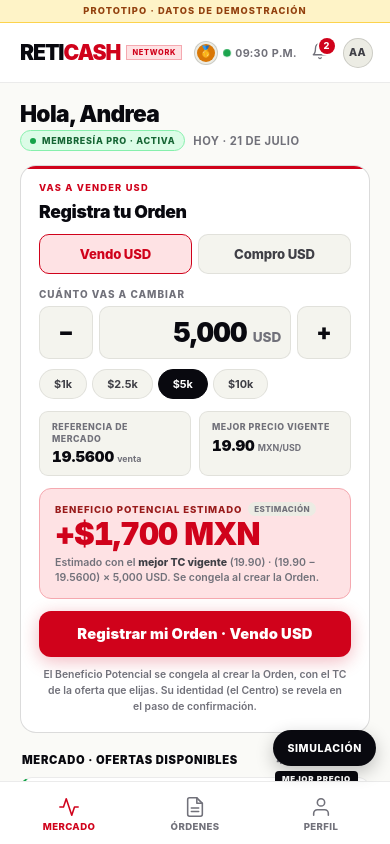
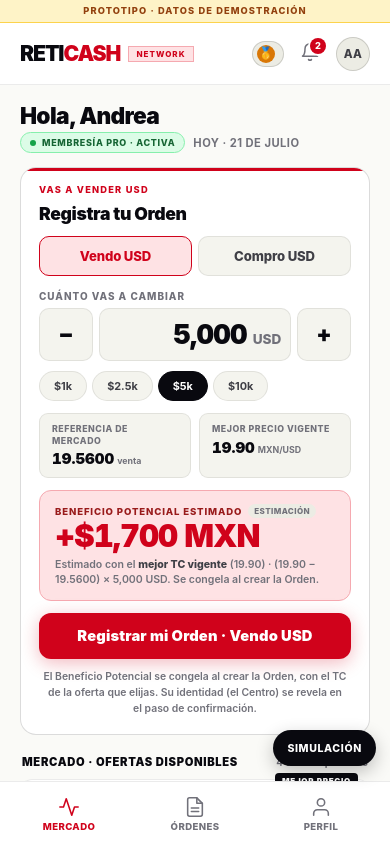
Before and after one commit to claudioromandaskapital/reticash-network-preview, a plain HTML site: page cliente.html in a window 390 px wide. Drawn offline with Linux system fonts and the light colour scheme.

Commit message:
Publicar interfaces simuladas · 2026-07-22T17:42Z

```diff
--- a/cliente.html
+++ b/cliente.html
@@ -518,9 +518,6 @@ body.dk .inv-est.revocada{color:#fca5a5}
       <span class="rc-bell-badge" id="rc-bell-badge">2</span>
     </button>
     <button class="who-avatar" id="who-avatar" onclick="openMini()" aria-label="Perfil">AA</button>
-    <button class="appbar-exit" onclick="simKick()" aria-label="Salir">
-      <svg viewBox="0 0 24 24"><path d="M9 21H5a2 2 0 0 1-2-2V5a2 2 0 0 1 2-2h4"/><polyline points="16 17 21 12 16 7"/><line x1="21" y1="12" x2="9" y2="12"/></svg>
-    </button>
   </header>
 
   <div class="sa">
@@ -1447,11 +1444,20 @@ $("amt").addEventListener("input",()=>paintCotizador());
 /* Toggle sentido */
 document.querySelectorAll("#q-seg button").forEach(b=>b.addEventListener("click",()=>{DIRECTION=b.dataset.dir;SEL_CENTRO_ID=null;paintMercado();}));
 /* Chrome Android teclado fix */
-/* Altura: la .app usa height:100dvh (design system) — dvh no miente en
-   iOS Safari como 100vh. Ya no hace falta el hack de innerHeight; se
-   deja un no-op por si alguna vista futura lo necesita. */
-function fixAppHeight(){}
+/* Altura del shell — robusta cross-browser.
+   El design system usa height:100dvh como base (bien en iOS/Chrome), pero
+   Firefox Android calcula dvh corto y deja aire debajo del bnav. Fijamos
+   la altura real del viewport (window.innerHeight) por JS y la refrescamos
+   con resize/orientation/visualViewport. innerHeight refleja el alto
+   visible en Firefox Android, iOS y Chrome, así que llena en los tres. */
+function fixAppHeight(){
+  const app=document.querySelector(".app");
+  if(app) app.style.height=window.innerHeight+"px";
+}
+window.addEventListener("resize",fixAppHeight);
 window.addEventListener("orientationchange",fixAppHeight);
+if(window.visualViewport) window.visualViewport.addEventListener("resize",fixAppHeight);
+fixAppHeight();
 
 /* Back-to-top — el scroll ocurre en window (la .app crece más que el viewport) */
 const SA=document.querySelector(".sa");
--- a/network-design-system.css
+++ b/network-design-system.css
@@ -284,17 +284,19 @@ body.dk .proto-banner{color:#fcd34d}
   width:var(--tap);height:var(--tap);
 }
 
-@media (max-width:430px){
-  .appbar{gap:7px}
-  .lvl-chip-name{display:none} /* medal-only en móvil para no saturar el header */
+@media (max-width:480px){
+  /* En teléfono el header prioriza marca + nivel + campana + avatar.
+     El reloj es decorativo (mercado latiendo) y se oculta para que el
+     avatar no quede pegado/cayéndose del borde derecho. */
+  .appbar{gap:8px}
+  .lvl-chip-name{display:none} /* medal-only en móvil para no saturar */
+  .clock{display:none}
 }
-@media (max-width:400px){
+@media (max-width:360px){
   .appbar{gap:6px}
   .role{font-size:.46rem;letter-spacing:.1em;padding:3px 5px}
-  .lvl-chip{padding:2px;font-size:.5rem}
-  .lvl-chip-medal{width:18px;height:18px;font-size:.66rem}
-  .who-avatar{width:30px;height:30px;font-size:.66rem}
-  .rc-bell svg,.appbar-exit svg{width:18px;height:18px}
+  .who-avatar{width:32px;height:32px;font-size:.68rem}
+  .rc-bell svg{width:18px;height:18px}
 }
 
 /* ═════════════ SCROLL AREA + BNAV ═════════════ */
```
Also changed, not shown: index.html (+13 -7 lines).
